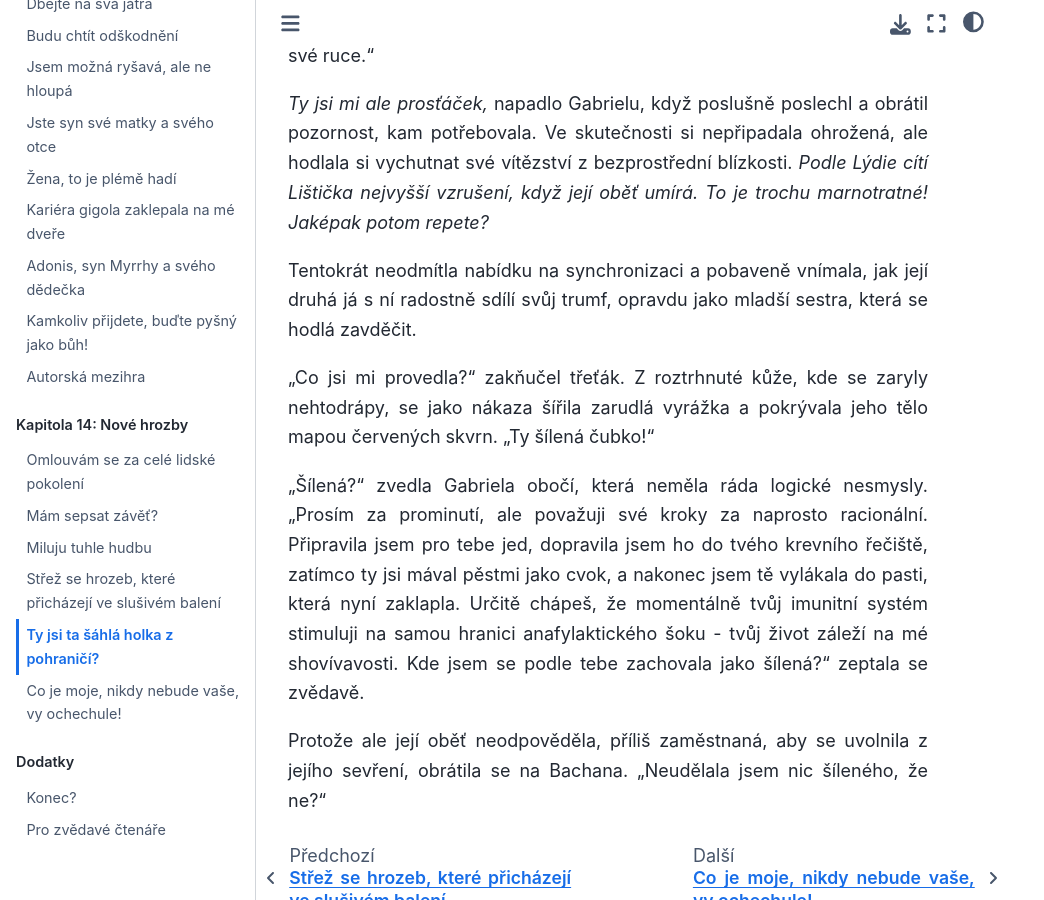
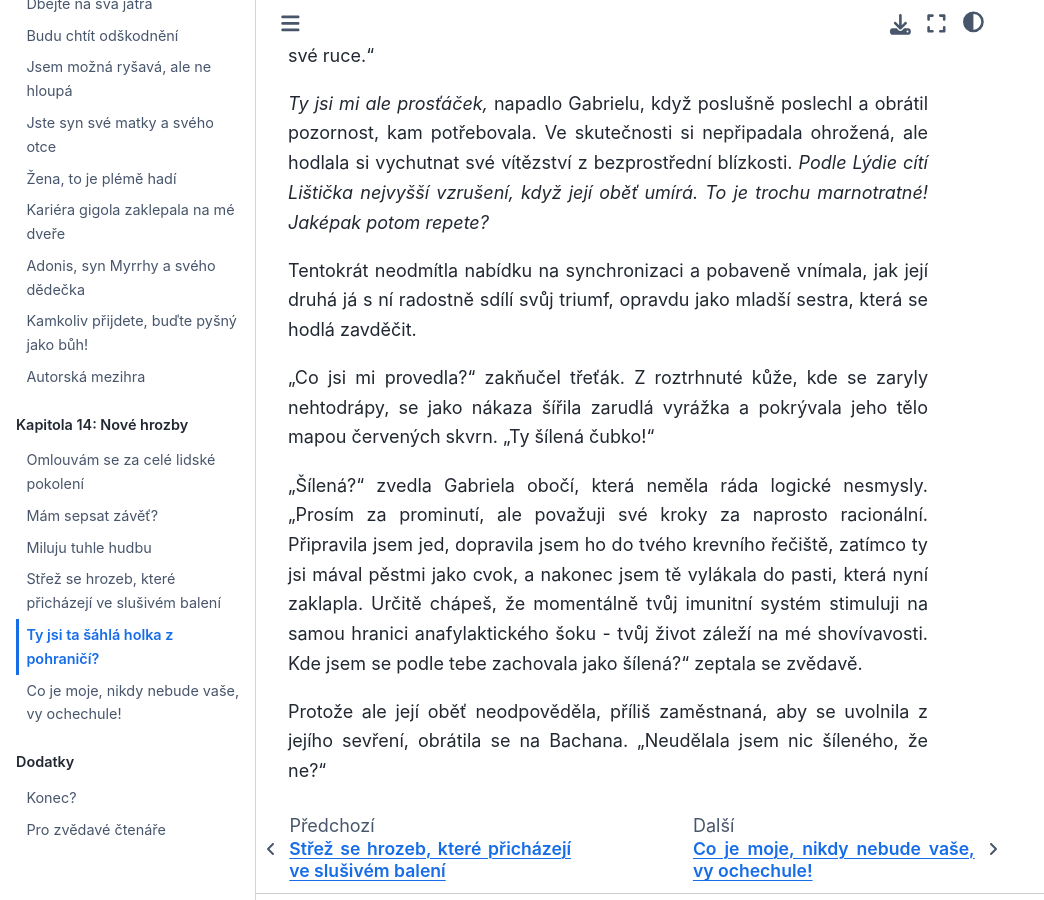
Before and after one commit to hanpari/sest-spolecniku, a Sphinx documentation site: the page built from source/sest_spolecniku/014-nove-hrozby/05.md, in a window 1280 px wide and 900 px high, scrolled down 6226 px. Shown: the whole window, without its empty margins (0-1044 px from the left). Built offline with Sphinx 7.4.7 and the Sphinx Book theme 1.1.4, drawn with Linux system fonts in a browser that asks for light colours; pages that are not in the unit, such as notebooks, are missing from menus; some of the changed text lies outside the part shown.

Commit message:
Update 05.md

```diff
--- a/source/sest_spolecniku/014-nove-hrozby/05.md
+++ b/source/sest_spolecniku/014-nove-hrozby/05.md
@@ -122,10 +122,10 @@ Jak jejich boj pokračoval, škrábanců na jeho kůži přibývalo, zatímco on
 
 *Ty jsi mi ale prosťáček,* napadlo Gabrielu, když poslušně poslechl a obrátil pozornost, kam potřebovala. Ve skutečnosti si nepřipadala ohrožená, ale hodlala si vychutnat své vítězství z bezprostřední blízkosti. *Podle Lýdie cítí Lištička nejvyšší vzrušení, když její oběť umírá. To je trochu marnotratné! Jaképak potom repete?*
 
-Tentokrát neodmítla nabídku na synchronizaci a pobaveně vnímala, jak její druhá já s ní radostně sdílí svůj trumf, opravdu jako mladší sestra, která se hodlá zavděčit.
+Tentokrát neodmítla nabídku na synchronizaci a pobaveně vnímala, jak její druhá já s ní radostně sdílí svůj triumf, opravdu jako mladší sestra, která se hodlá zavděčit.
 
 "Co jsi mi provedla?" zakňučel třeťák. Z roztrhnuté kůže, kde se zaryly nehtodrápy, se jako nákaza šířila zarudlá vyrážka a pokrývala jeho tělo mapou červených skvrn. "Ty šílená čubko!"
 
-"Šílená?" zvedla Gabriela obočí, která neměla ráda logické nesmysly. "Prosím za prominutí, ale považuji své kroky za naprosto racionální. Připravila jsem pro tebe jed, dopravila jsem ho do tvého krevního řečiště, zatímco ty jsi mával pěstmi jako cvok, a nakonec jsem tě vylákala do pasti, která nyní zaklapla. Určitě chápeš, že momentálně tvůj imunitní systém stimuluji na samou hranici anafylaktického šoku - tvůj život záleží na mé shovívavosti. Kde jsem se podle tebe zachovala jako šílená?" zeptala se zvědavě.
+"Šílená?" zvedla Gabriela obočí, která neměla ráda logické nesmysly. "Prosím za prominutí, ale považuji své kroky za naprosto racionální. Připravila jsem jed, dopravila jsem ho do tvého krevního řečiště, zatímco ty jsi mával pěstmi jako cvok, a nakonec jsem tě vylákala do pasti, která nyní zaklapla. Určitě chápeš, že momentálně tvůj imunitní systém stimuluji na samou hranici anafylaktického šoku - tvůj život záleží na mé shovívavosti. Kde jsem se podle tebe zachovala jako šílená?" zeptala se zvědavě.
 
 Protože ale její oběť neodpověděla, příliš zaměstnaná, aby se uvolnila z jejího sevření, obrátila se na Bachana. "Neudělala jsem nic šíleného, že ne?"
```
Also changed, not shown: other parts of source/sest_spolecniku/014-nove-hrozby/05.md (+1 -1 lines).
